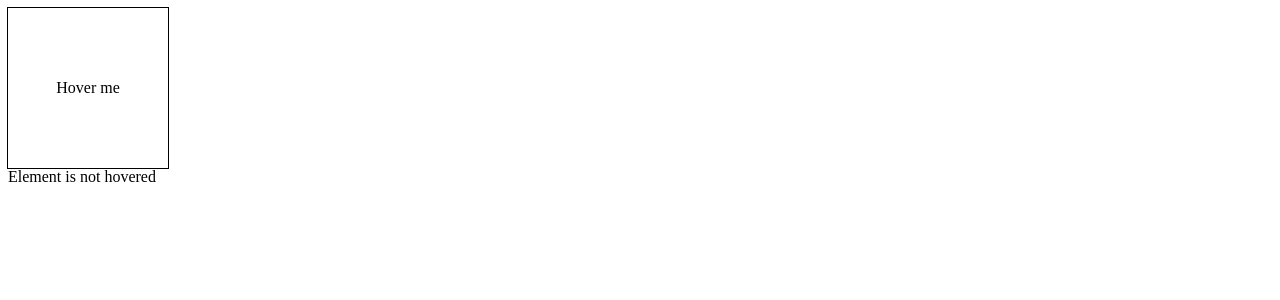
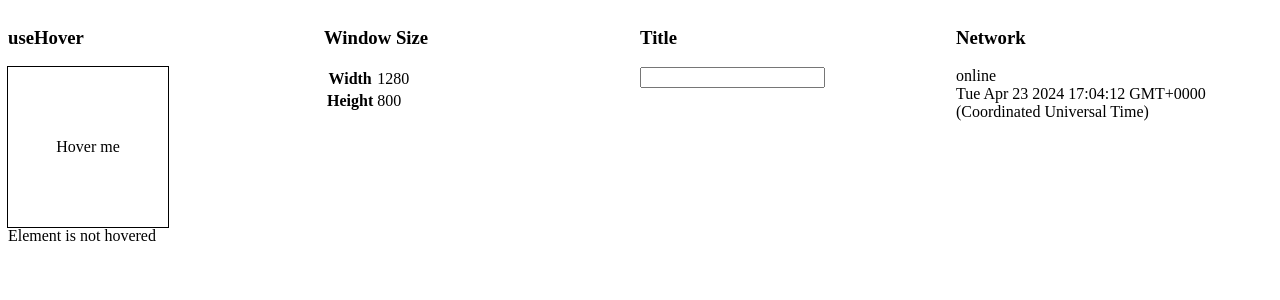
Before and after one commit to Dlurak/nutzlich, a SvelteKit app: page / in a window 1280 px wide. Shown: the top 300 px of the page. Built offline with nearby package versions, Linux system fonts and the light colour scheme.

Commit message:
Add a window size, document title and network function

```diff
--- /dev/null
+++ b/src/lib/document/network.ts
@@ -0,0 +1,66 @@
+import { onMount } from 'svelte';
+import { writable } from 'svelte/store';
+
+type NetworkOnline = {
+	isOnline: true;
+	isOffline: false;
+	state: 'online';
+	since: Date;
+	reliable: boolean;
+};
+
+type NetworkOffline = {
+	isOnline: false;
+	isOffline: true;
+	state: 'offline';
+	since: Date;
+	reliable: boolean;
+};
+
+type NetworkState = 'online' | 'offline';
+
+const createNewDict = (state: NetworkState) => {
+	if (state === 'online')
+		return {
+			isOnline: true,
+			isOffline: false,
+			state: 'online',
+			since: new Date(),
+			reliable: true
+		} satisfies NetworkOnline;
+
+	return {
+		isOnline: false,
+		isOffline: true,
+		state: 'offline',
+		since: new Date(),
+		reliable: true
+	} satisfies NetworkOffline;
+};
+
+export function network() {
+	const { set, subscribe } = writable<NetworkOnline | NetworkOffline>({
+		isOnline: true,
+		isOffline: false,
+		state: 'online',
+		since: new Date(),
+		reliable: false
+	});
+
+	onMount(() => {
+		set(createNewDict(navigator.onLine ? 'online' : 'offline'));
+
+		const handleOnline = () => set(createNewDict('online'));
+		const handleOffline = () => set(createNewDict('offline'));
+
+		window.addEventListener('online', handleOnline);
+		window.addEventListener('offline', handleOffline);
+
+		return () => {
+			window.removeEventListener('online', handleOnline);
+			window.removeEventListener('offline', handleOffline);
+		};
+	});
+
+	return { subscribe };
+}
--- /dev/null
+++ b/src/lib/document/title.ts
@@ -0,0 +1,25 @@
+import { onMount } from 'svelte';
+import { get, writable } from 'svelte/store';
+
+export function title() {
+	const { subscribe, set } = writable('');
+
+	const customSet = (newTitle: string) => {
+		document.title = newTitle;
+		set(newTitle);
+	};
+
+	onMount(() => {
+		customSet(document.title);
+	});
+
+	const customUpdate = (callback: (oldTitle: string) => string) => {
+		customSet(callback(get({ subscribe })));
+	};
+
+	return {
+		subscribe,
+		set: customSet,
+		update: customUpdate
+	};
+}
--- a/src/lib/index.ts
+++ b/src/lib/index.ts
@@ -1 +1,4 @@
 export { useHover } from './use/hover.js';
+export { windowSize } from "./window/size.js"
+export { title } from "./document/title.js"
+export { network } from "./document/network.js"
--- /dev/null
+++ b/src/lib/window/size.ts
@@ -0,0 +1,30 @@
+import { onMount } from 'svelte';
+import { get, writable } from 'svelte/store';
+
+export function windowSize() {
+	const { set: setWidth, subscribe: subWidth } = writable(0);
+	const { set: setHeight, subscribe: subHeight } = writable(0);
+	const { update: updateStore, subscribe: subStore } = writable({ width: 0, height: 0 });
+
+	const setStores = () => {
+		const newWidth = window.innerWidth;
+		const newHeight = window.innerHeight;
+
+		if (newWidth !== get({ subscribe: subWidth })) setWidth(newWidth);
+		if (newHeight !== get({ subscribe: subHeight })) setHeight(newHeight);
+	};
+
+	onMount(() => {
+		setStores();
+		window.addEventListener('resize', setStores);
+	});
+
+	subWidth((width) => updateStore((old) => ({ ...old, width })));
+	subWidth((height) => updateStore((old) => ({ ...old, height })));
+
+	return {
+		width: { subscribe: subWidth },
+		height: { subscribe: subHeight },
+		store: { subscribe: subStore }
+	};
+}
--- a/src/routes/+page.svelte
+++ b/src/routes/+page.svelte
@@ -1,10 +1,17 @@
 <script lang="ts">
-	import { useHover } from '$lib/index.js';
+	import { useHover, windowSize, title, network } from '$lib/index.js';
 
 	const [isHovered, hoverRef] = useHover();
+	const titleStore = title();
+	const networkStore = network()
+
+	const { width, height } = windowSize();
 </script>
 
+<main>
 	<div>
+		<h3>useHover</h3>
+
 		<div use:hoverRef class="demo">Hover me</div>
 
 		<span>
@@ -12,18 +19,38 @@
 		</span>
 	</div>
 
-<!--
 	<div>
+		<h3>Window Size</h3>
 		<table>
 			<tbody>
-			<tr><th>Width</th><td>{$sizing.width}</td></tr>
-			<tr><th>Height</th><td>{$sizing.height}</td></tr>
+				<tr><th>Width</th><td>{$width}</td></tr>
+				<tr><th>Height</th><td>{$height}</td></tr>
 			</tbody>
 		</table>
 	</div>
--->
+
+	<div>
+		<h3>Title</h3>
+
+		<input type="text" bind:value={$titleStore} />
+	</div>
+
+	<div>
+		<h3>Network</h3>
+
+		<div style="display: flex; flex-direction: column;">
+			<span>{$networkStore.state}</span>
+			<span>{$networkStore.since}</span>
+		</div>
+	</div>
+</main>
 
 <style>
+	main {
+		display: grid;
+		grid-template-columns: repeat(auto-fill, minmax(min(16rem, 90%), 1fr));
+	}
+
 	div.demo {
 		width: 10rem;
 		height: 10rem;
```
Lines whose indentation alone changed are shown as unchanged.
